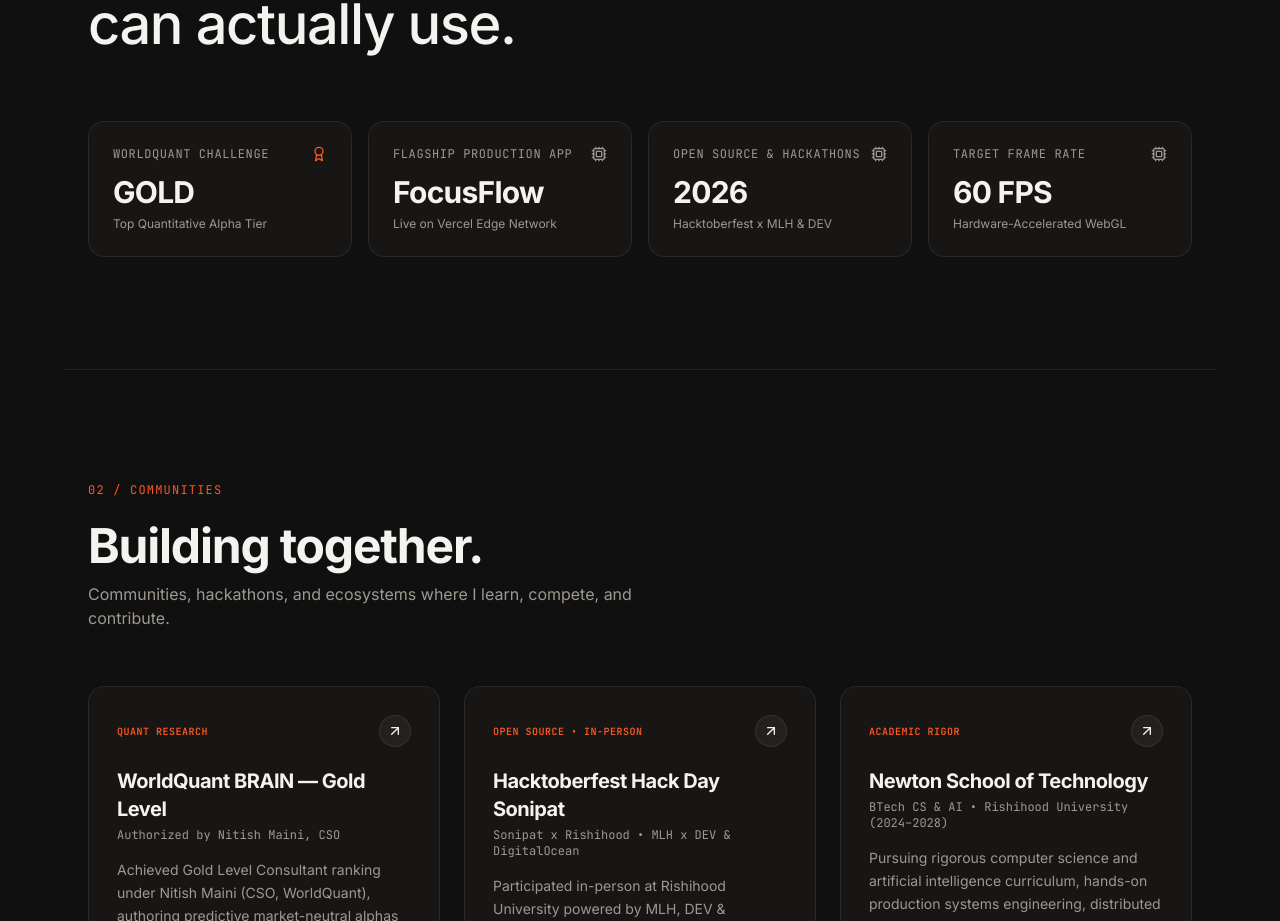
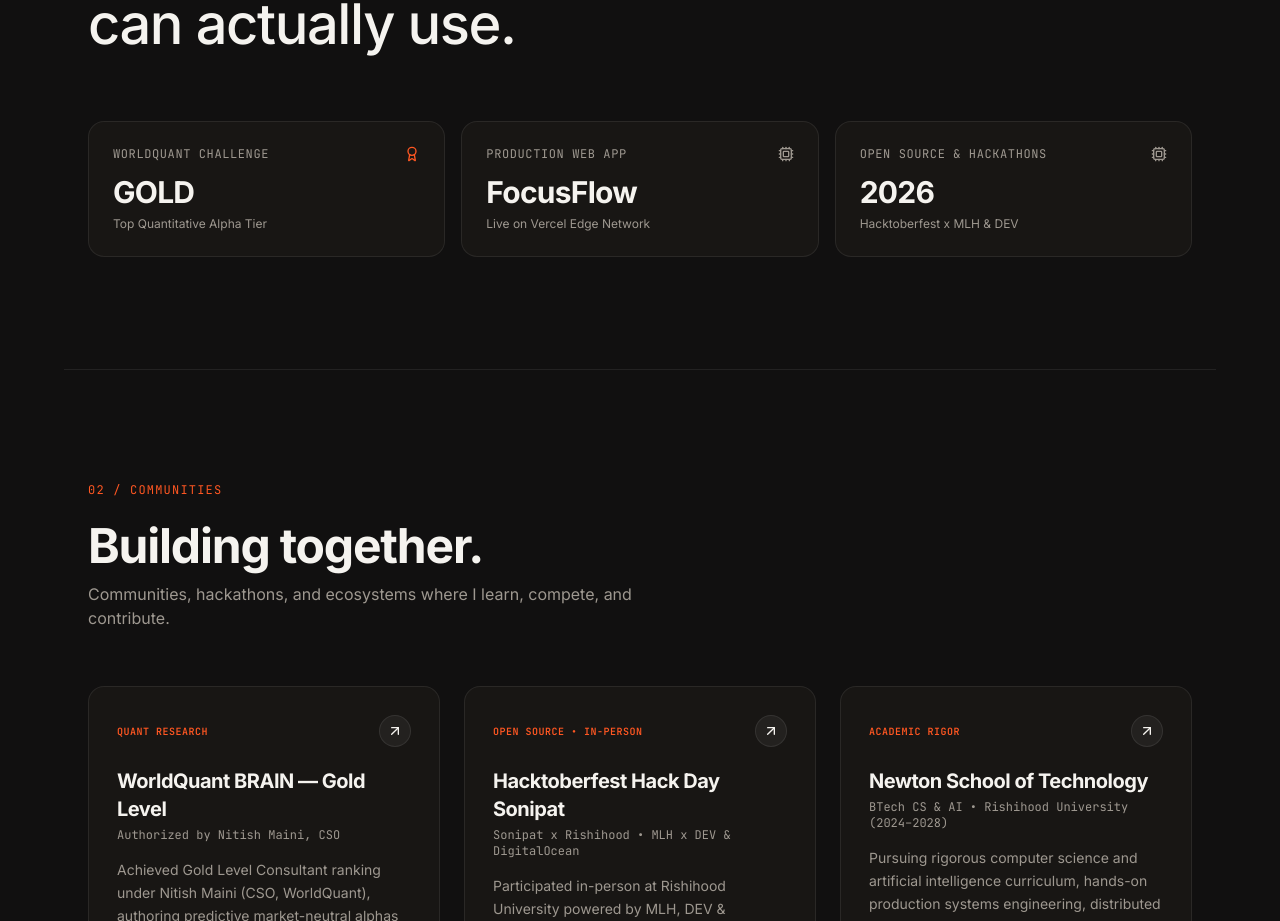
Before and after one commit to lalitchoudhary0907/Lalit-Portfolio, a Next.js app: page / in a window 1280 px wide. Shown: the part 1300-2221 px from the top of the page. Built offline with nearby package versions, Linux system fonts and the light colour scheme.

Commit message:
fix: remove 60 FPS telemetry card and update FocusFlow card label

```diff
--- a/src/app/page.tsx
+++ b/src/app/page.tsx
@@ -165,7 +165,7 @@ export default function HomePage() {
           whileInView={{ opacity: 1, y: 0 }}
           viewport={{ once: true, margin: "-60px" }}
           transition={{ duration: 0.7, delay: 0.2 }}
-          className="mt-16 grid grid-cols-1 gap-4 sm:grid-cols-2 lg:grid-cols-4"
+          className="mt-16 grid grid-cols-1 gap-4 md:grid-cols-3"
         >
           {PORTFOLIO_DATA.metrics.map((metric, idx) => (
             <div
--- a/src/data/portfolio.ts
+++ b/src/data/portfolio.ts
@@ -19,7 +19,7 @@ export const PORTFOLIO_DATA = {
       accent: "orange",
     },
     {
-      label: "Flagship Production App",
+      label: "Production Web App",
       value: "FocusFlow",
       subtext: "Live on Vercel Edge Network",
       accent: "orange",
@@ -28,12 +28,6 @@ export const PORTFOLIO_DATA = {
       label: "Open Source & Hackathons",
       value: "2026",
       subtext: "Hacktoberfest x MLH & DEV",
-      accent: "orange",
-    },
-    {
-      label: "Target Frame Rate",
-      value: "60 FPS",
-      subtext: "Hardware-Accelerated WebGL",
       accent: "orange",
     },
   ],
```
